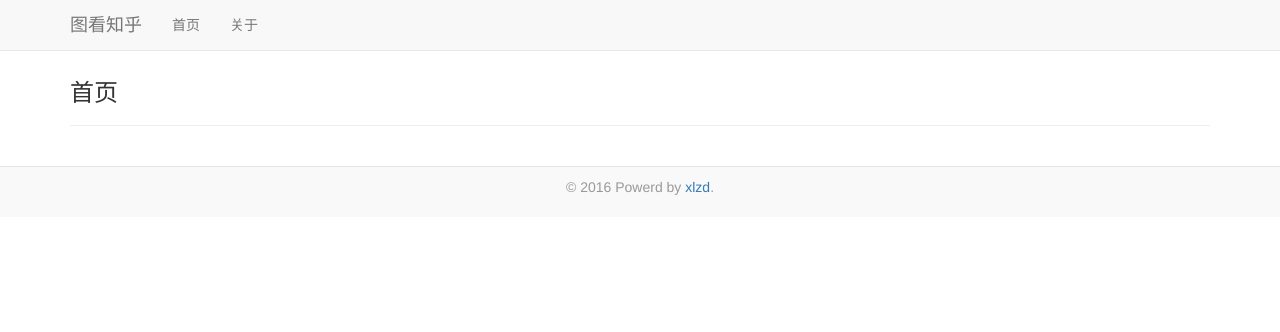
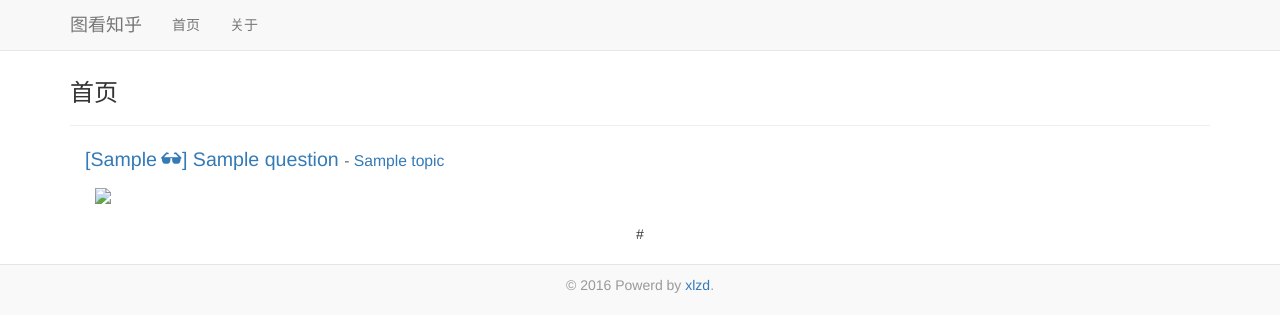
Before and after one commit to 644026044/zhihu.photo, a Flask app: template app/templates/index.html in a window 1280 px wide. Shown: the top 332 px of the page. Run offline with Flask 2, Linux system fonts and the light colour scheme; the template is opened without the code that fills it: most values are stand-ins (such as "Sample title", 1, 10 or a date in 2020); some libraries are stand-ins or nearby versions.

Commit message:
ui update

```diff
--- a/app/templates/index.html
+++ b/app/templates/index.html
@@ -5,5 +5,41 @@
     <div class="page-header" style="margin-top: -10px;">
         <h3>首页</h3>
     </div>
+
+    <div class="main-items col-md-12">
+        {% for question in questions %}
+        {% if loop.index != 1 %}
+        <hr>
+        {% endif %}
+        <div class="zh-question-item clearfix">
+            <div class="zh-qu-title">
+                <a href="{{ url_for('web.detail', qid=question['_id']) }}">
+                    [{{ question['follow_cnt'] }} <span class="glyphicon glyphicon-sunglasses"></span>]
+                    {{ question['title'] }}
+                </a>
+                <span class="subtitle">
+                    -
+                    {% for topic in question['topics'] %}
+                    {% if loop.index != 1 %}|{% endif %}
+                    <a target="_blank" href="{{ topic['link'] }}">
+                        {{ topic['topic'] }}
+                    </a>
+                    {% endfor %}
+                </span>
+            </div>
+            <div class="img-wrap-div">
+                {% for img in question['imgs'] %}
+                <div class="col-md-self-2">
+                    <img class="img-view" src="{{ url_for('api.download', hashid=img) }}">
+                </div>
+                {% endfor %}
+            </div>
+        </div>
+        <br>
+        {% endfor %}
+    </div>
+    <div class="center_div">
+    {{ pagination.links }}
+    </div>
 </div>
 {% endblock %}
```
